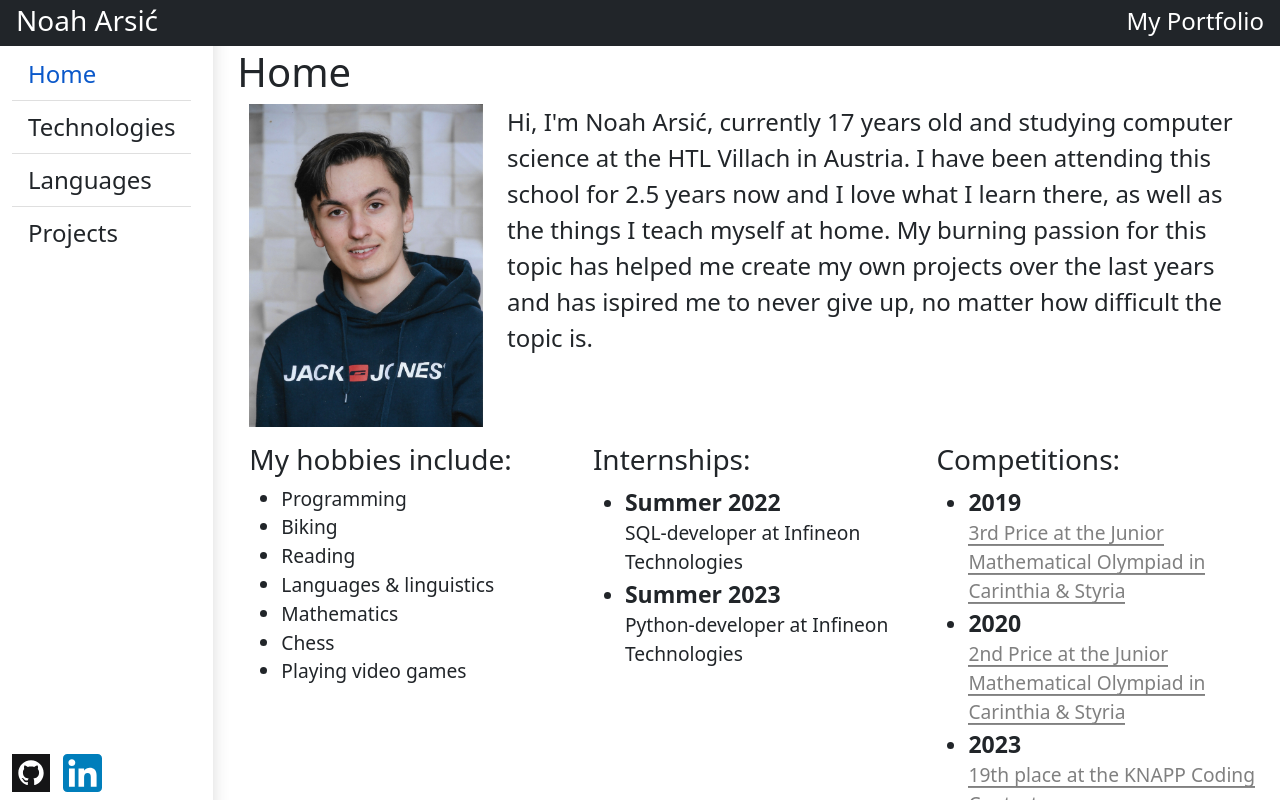
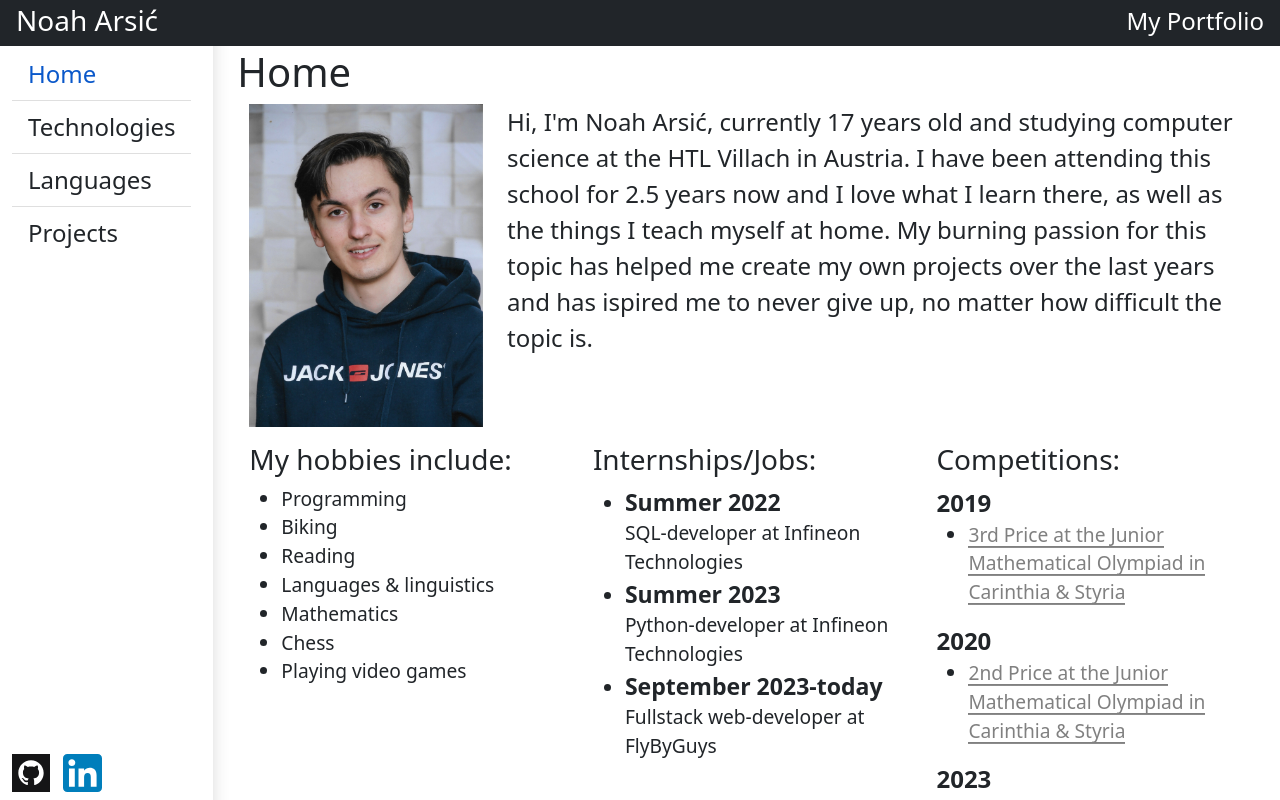
Before and after one commit to Noahgamerrr/my-info-page, a React (Create React App) app: page / in a window 1280 px wide. Shown: the top 800 px of the page. Built offline with nearby package versions, Linux system fonts and the light colour scheme.

Commit message:
Updated portfolio once more

```diff
--- a/src/App.css
+++ b/src/App.css
@@ -126,6 +126,12 @@ p, span {
 
 figcaption, li {
     font-size: 1.2em;
+}
+
+.competition-year {
+    font-size: 1.5em;
+    font-weight: bold;
+    margin-bottom: 0;
 }
 
 .list-title {
--- /dev/null
+++ b/src/components/CompetitionYear.js
@@ -0,0 +1,15 @@
+export default function CompetitionYear(props) {
+    let competitions = props.item.competitions;
+    const competitionsElems = competitions.map(comp => <li>
+        <a className="link" href={comp.link}>{comp.description}</a>
+    </li>);
+
+    return (
+        <>
+            <p className="competition-year">{props.item.year}</p>
+            <ul>
+                {competitionsElems}
+            </ul>
+        </>
+    )
+}
--- /dev/null
+++ b/src/data/competitions.json
@@ -0,0 +1,33 @@
+[
+    {
+        "year": 2019,
+        "competitions": [
+            {
+                "description": "3rd Price at the Junior Mathematical Olympiad in Carinthia & Styria",
+                "link": "https://oemo.at/OeMO/Ergebnisse/LWA/kst/2019"
+            }
+        ]
+    },
+    {
+        "year": 2020,
+        "competitions": [
+            {
+                "description": "2nd Price at the Junior Mathematical Olympiad in Carinthia & Styria",
+                "link": "https://oemo.at/OeMO/Ergebnisse/LWA/kst/2020"
+            }
+        ]
+    },
+    {
+        "year": 2023,
+        "competitions": [
+            {
+                "description": "19th place at the KNAPP Coding Contest",
+                "link": "https://www.coding-contest.at/wp-content/uploads/2023/03/KCC11_Ergebnis_fuer_Homepage.pdf"
+            },
+            {
+                "description": "1st place at the Hackathon at the FH Carinthia in Villach",
+                "link": "https://www.linkedin.com/posts/fachhochschule-kaernten_bildung-zukunft-artificialintelligence-activity-7113090410800922625-ihOc?utm_source=share&utm_medium=member_desktop"
+            }
+        ]
+    }
+]
--- /dev/null
+++ b/src/data/internships.json
@@ -0,0 +1,14 @@
+[
+    {
+        "timeSpan": "Summer 2022",
+        "description": "SQL-developer at Infineon Technologies"
+    },
+    {
+        "timeSpan": "Summer 2023",
+        "description": "Python-developer at Infineon Technologies"
+    },
+    {
+        "timeSpan": "September 2023-today",
+        "description": "Fullstack web-developer at FlyByGuys"
+    }
+]
--- a/src/data/languages.json
+++ b/src/data/languages.json
@@ -9,7 +9,7 @@
         "id": 2,
         "name": "English",
         "img": "english.png",
-        "level": "C1"
+        "level": "B2"
     },
     {
         "id": 3,
--- a/src/data/technologies.json
+++ b/src/data/technologies.json
@@ -37,8 +37,20 @@
     },
     {
         "id": 7,
-        "name": "React.js",
+        "name": "ReactJS",
         "img": "react.png",
         "text": "react.txt"
+    },
+    {
+        "id": 8,
+        "name": "AstroJS",
+        "img": "astro.png",
+        "text": "astro.txt"
+    },
+    {
+        "id": 9,
+        "name": "Svelte",
+        "img": "svelte.png",
+        "text": "svelte.txt"
     }
 ]
--- a/src/pages/Home.js
+++ b/src/pages/Home.js
@@ -1,4 +1,7 @@
 import React from "react";
+import internships from "../data/internships.json";
+import competitions from "../data/competitions.json";
+import CompetitionYear from "../components/CompetitionYear";
 
 export default function Home() {
     const fadeRef = React.useRef([]);
@@ -13,6 +16,15 @@ export default function Home() {
             delay = 0.5 * (fadeRef.current.length + 1);
         }
     });
+
+    const internshipElems = internships.map(job => {
+        return <li>
+            <p className="list-title">{job.timeSpan}</p>
+            <p>{job.description}</p>
+        </li>
+    });
+
+    const competitionElems = competitions.map(comp => <CompetitionYear key={comp.year} item={comp}/>)
 
     return (
         <>
@@ -46,34 +58,14 @@ export default function Home() {
                         </ul>
                     </div>
                     <div ref={r => fadeRef.current[2] = r} className="col-md-4 mb-4 fade-in">
-                        <h3>Internships:</h3>
+                        <h3>Internships/Jobs:</h3>
                         <ul>
-                            <li>
-                                <p className="list-title">Summer 2022</p>
-                                <p>SQL-developer at Infineon Technologies</p>
-                            </li>
-                            <li>
-                                <p className="list-title">Summer 2023</p>
-                                <p>Python-developer at Infineon Technologies</p>
-                            </li>
+                            {internshipElems}
                         </ul>
                     </div>
                     <div ref={r => fadeRef.current[3] = r} className="col-md-4 fade-in">
                         <h3>Competitions:</h3>
-                        <ul>
-                            <li>
-                                <p className="list-title">2019</p>
-                                <a className="link" href="https://oemo.at/OeMO/Ergebnisse/LWA/kst/2019">3rd Price at the Junior Mathematical Olympiad in Carinthia & Styria</a>
-                            </li>
-                            <li>
-                                <p className="list-title">2020</p>
-                                <a className="link" href="https://oemo.at/OeMO/Ergebnisse/LWA/kst/2020">2nd Price at the Junior Mathematical Olympiad in Carinthia & Styria</a>
-                            </li>
-                            <li>
-                                <p className="list-title">2023</p>
-                                <a className="link" href="https://www.coding-contest.at/wp-content/uploads/2023/03/KCC11_Ergebnis_fuer_Homepage.pdf">19th place at the KNAPP Coding Contest</a>
-                            </li>
-                        </ul>
+                        {competitionElems}
                     </div>
                 </div>
             </div>
```
Also changed, not shown: public/descriptions/technologies/astro.txt (added), public/descriptions/technologies/svelte.txt (added), public/images/technologies/astro.png (added), public/images/technologies/svelte.png (added).
